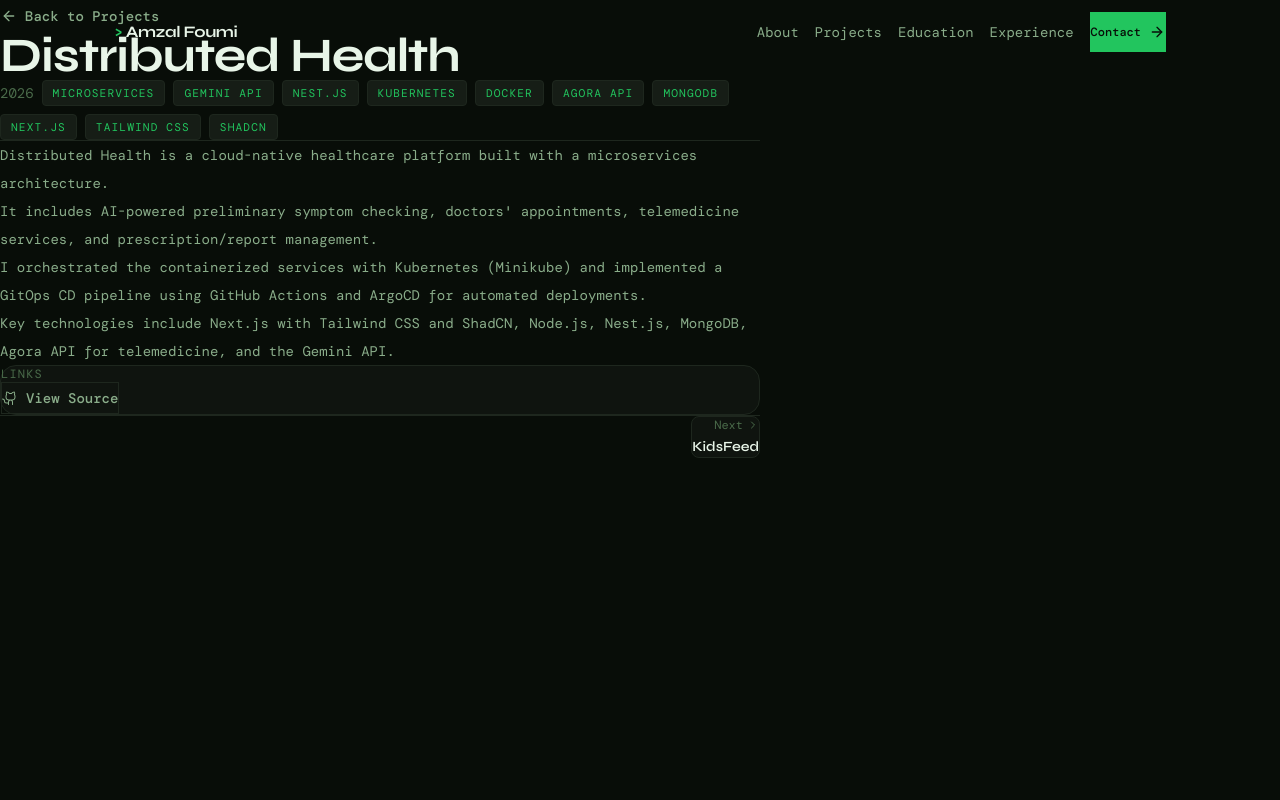
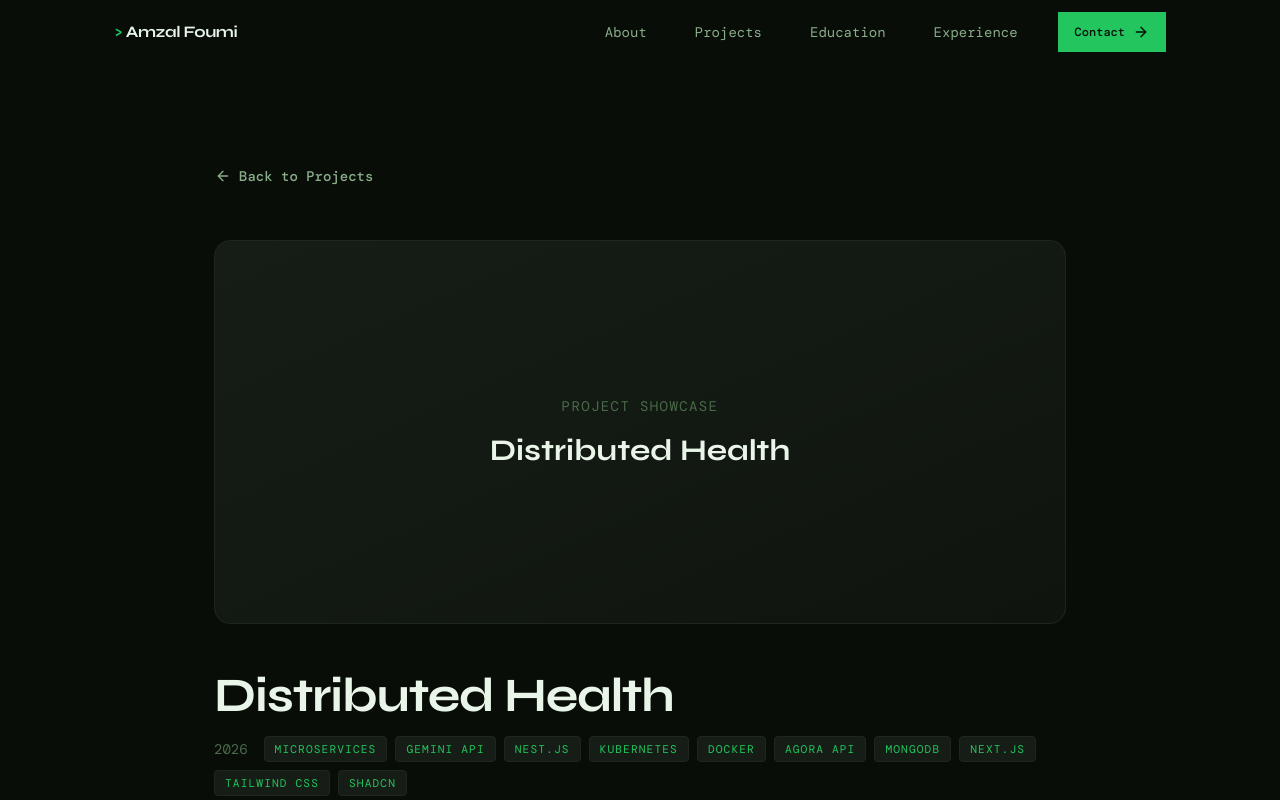
Before and after one commit to AmzalFoumi/amzal-portfolio, a Next.js app: page /projects/distributed-health in a window 1280 px wide. Shown: the top 800 px of the page. Built offline with nearby package versions, Linux system fonts and the light colour scheme; a web font is replaced by a local one.

Commit message:
fix: global padding override to zero is removed

```diff
--- a/src/app/globals.css
+++ b/src/app/globals.css
@@ -133,8 +133,6 @@
 *::before,
 *::after {
   box-sizing: border-box;
-  margin: 0;
-  padding: 0;
 }
 
 html {
--- a/src/app/projects/[slug]/page.tsx
+++ b/src/app/projects/[slug]/page.tsx
@@ -44,13 +44,13 @@ export default async function ProjectPage({ params }: Props) {
     .filter(Boolean);
 
   return (
-    <div className="min-h-screen pt-24 pb-24">
+    <div className="min-h-screen pt-40 pb-24 flex flex-col items-center justify-center">
       <article
-        className="mx-auto px-6"
-        style={{ maxWidth: "760px" }}
+        className="px-6 w-full"
+        style={{ maxWidth: "900px" }}
       >
         {/* Back button */}
-        <div className="mb-10">
+        <div className="mb-12">
           <Link href="/#projects">
             <Button
               variant="ghost"
@@ -61,6 +61,30 @@ export default async function ProjectPage({ params }: Props) {
               Back to Projects
             </Button>
           </Link>
+        </div>
+
+        {/* Featured Image / Hero Section */}
+        <div
+          className="rounded-[var(--radius-lg)] border overflow-hidden mb-12 bg-gradient-to-br from-[var(--bg-elevated)] to-[var(--bg-surface)] min-h-96 flex items-center justify-center"
+          style={{ borderColor: "var(--bg-border)" }}
+        >
+          <div className="text-center px-8">
+            <p
+              className="font-mono text-sm uppercase tracking-widest mb-4"
+              style={{ color: "var(--text-tertiary)" }}
+            >
+              Project Showcase
+            </p>
+            <h2
+              className="font-display text-3xl font-bold"
+              style={{
+                fontFamily: "var(--font-display)",
+                color: "var(--text-primary)",
+              }}
+            >
+              {project.title}
+            </h2>
+          </div>
         </div>
 
         {/* Title */}
@@ -126,6 +150,7 @@ export default async function ProjectPage({ params }: Props) {
                   rel="noopener noreferrer"
                 >
                   <Button
+                    size="lg"
                     className="font-mono text-sm gap-2"
                     style={{
                       background: "var(--accent-bright)",
@@ -144,6 +169,7 @@ export default async function ProjectPage({ params }: Props) {
                 >
                   <Button
                     variant="outline"
+                    size="lg"
                     className="font-mono text-sm gap-2 border"
                     style={{
                       borderColor: "var(--bg-border)",
--- a/src/components/shared/ProjectCard.tsx
+++ b/src/components/shared/ProjectCard.tsx
@@ -127,9 +127,9 @@ export function ProjectCard({ project, index = 0 }: ProjectCardProps) {
             <div className="flex flex-wrap gap-1.5">
               {(() => {
                 const tagLimit = project.tagLimit ?? PROJECT_CARD_TAG_LIMIT;
-                return project.tags.slice(0, tagLimit).map((tag) => (
-                  <TagBadge key={tag} label={tag} size="sm" />
-                ));
+                return project.tags
+                  .slice(0, tagLimit)
+                  .map((tag) => <TagBadge key={tag} label={tag} size="sm" />);
               })()}
             </div>
             <span
```
